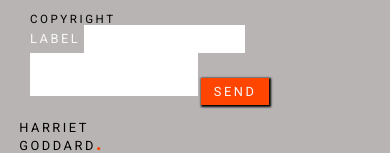
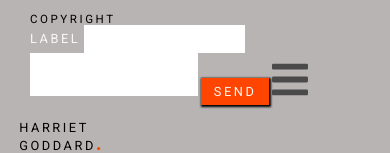
Before and after one commit to harrietgoddard/hg-portfolio, a website: page src/components.html in a window 390 px wide. Shown: the part 477-630 px from the top of the page. Drawn offline with Linux system fonts and the light colour scheme; files whose address does not match are found by name.

Commit message:
hamburger icon added to components

```diff
--- a/src/components.html
+++ b/src/components.html
@@ -63,6 +63,8 @@
         <textarea></textarea>
 
         <input type="submit" value="send"/>
+
+        <img src="images/hamburger.svg" />
 
         <!-- MOLECULES -->
 
```
Also changed, not shown: dist/components.html, dist/images/hamburger.svg (added).
